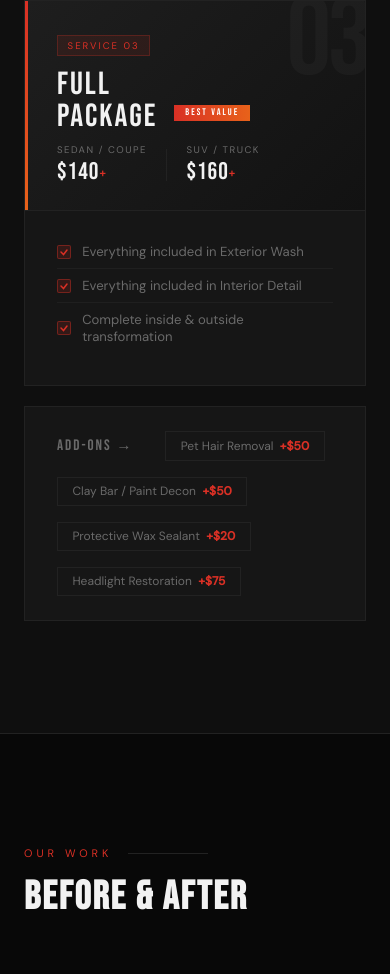
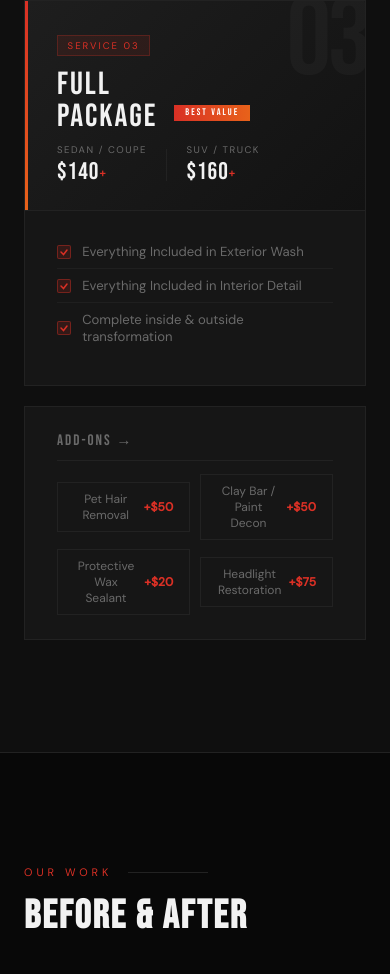
Before and after one commit to Tubmobus/PREMIUMFINISHAUTODETAILING, a plain HTML site: page index.html in a window 390 px wide. Shown: the part 2004-2978 px from the top of the page. Drawn offline with Linux system fonts and the light colour scheme; a script that the page names is missing.

Commit message:
Update index.html

```diff
--- a/index.html
+++ b/index.html
@@ -347,21 +347,37 @@
     /* add-ons bar */
     .addons-bar {
       background: var(--card); padding: 1.5rem 2rem;
-      display: flex; gap: 1rem; flex-wrap: wrap; align-items: center;
+      display: grid;
+      grid-template-columns: auto 1fr 1fr;
+      gap: 0.6rem; align-items: center;
       border: 1px solid var(--border);
     }
     .addons-bar-label {
       font-family: 'Bebas Neue', sans-serif; font-size: 0.95rem;
       letter-spacing: 2px; color: var(--muted); white-space: nowrap;
+      grid-column: 1;
     }
     .addon-pill {
-      border: 1px solid var(--border); padding: 0.35rem 0.9rem;
+      border: 1px solid var(--border); padding: 0.5rem 1rem;
       font-size: 0.75rem; color: var(--muted);
-      display: flex; gap: 0.4rem; align-items: center;
-      transition: border-color 0.2s;
+      display: flex; gap: 0.4rem; align-items: center; justify-content: center;
+      transition: border-color 0.2s; text-align: center;
     }
     .addon-pill:hover { border-color: rgba(217,48,37,0.4); color: var(--white); }
     .addon-pill strong { color: var(--red); }
+
+    /* on mobile stack label on its own row, pills fill 2-col grid */
+    @media (max-width: 760px) {
+      .addons-bar {
+        grid-template-columns: 1fr 1fr;
+      }
+      .addons-bar-label {
+        grid-column: 1 / -1;
+        border-bottom: 1px solid var(--border);
+        padding-bottom: 0.6rem;
+        margin-bottom: 0.2rem;
+      }
+    }
 
     /* ============================================================
        STEP 7 — GALLERY (BEFORE & AFTER)
@@ -775,8 +791,8 @@
           </div>
           <div class="svc-body">
             <ul class="svc-list">
-              <li>Everything included in Exterior Wash</li>
-              <li>Everything included in Interior Detail</li>
+              <li>Everything Included in Exterior Wash</li>
+              <li>Everything Included in Interior Detail</li>
               <li>Complete inside &amp; outside transformation</li>
             </ul>
           </div>
@@ -785,7 +801,7 @@
       </div><!-- /services-wrap -->
 
       <div class="addons-bar r r2">
-        <div class="addons-bar-label">Add-Ons →</div> <br>
+        <div class="addons-bar-label">Add-Ons →</div>
         <div class="addon-pill">Pet Hair Removal <strong>+$50</strong></div>
         <div class="addon-pill">Clay Bar / Paint Decon <strong>+$50</strong></div>
         <div class="addon-pill">Protective Wax Sealant <strong>+$20</strong></div>
```
